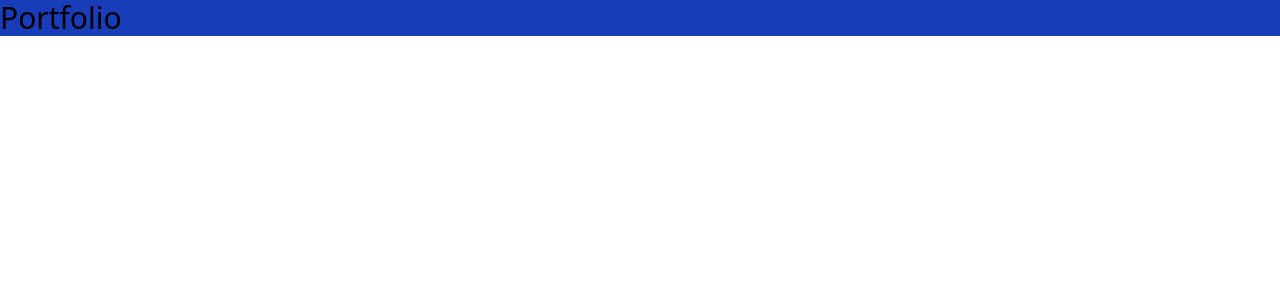
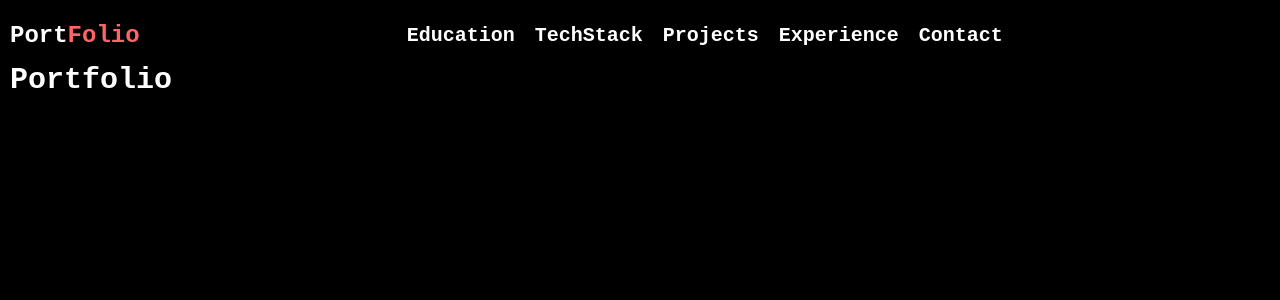
Before and after one commit to Adnanoff029/new_portfolio, a React (Vite) app: page / in a window 1280 px wide. Shown: the top 300 px of the page. Built offline with nearby package versions, Linux system fonts and the light colour scheme.

Commit message:
added the navbar and some data

```diff
--- a/package.json
+++ b/package.json
@@ -11,6 +11,8 @@
   },
   "dependencies": {
     "@tailwindcss/vite": "^4.0.0",
+    "framer-motion": "^12.0.5",
+    "motion": "^12.0.5",
     "react": "^18.3.1",
     "react-dom": "^18.3.1",
     "tailwindcss": "^4.0.0"
--- a/src/App.jsx
+++ b/src/App.jsx
@@ -1,6 +1,18 @@
+import { motion } from "motion/react";
+import Navbar from "./Components/Navbar/Navbar";
 function App() {
   return (
-    <>
+    <motion.div
+      initial={{
+        opacity: 0,
+      }}
+      animate={{
+        opacity: 1,
+      }}
+      transition={{ duration: 1, delay: 0.3, ease: "easeInOut" }}
+      className="bg-black text-white"
+    >
+      <Navbar />
       {/*
         Navbar -> Education, Tech Stack, Projects, Experience, Contact (It should be sticky)
         Header -> Name, Summary
@@ -10,10 +22,10 @@ function App() {
         Experience -> List of employers and their corresponding information (as an expandable list) (Company Name, Position, Duration, Description and my work)
         Contact -> Email, Linkedin, Github
         Footer -> Just a made with love by me
-        */
-      }
-      <h1 className="text-3xl bg-blue-800">Portfolio</h1>
-    </>
+
+        */}
+      <h1 className="text-3xl">Portfolio</h1>
+    </motion.div>
   );
 }
 
--- /dev/null
+++ b/src/Components/Navbar/Navbar.jsx
@@ -0,0 +1,44 @@
+import { motion } from "motion/react";
+import { navOptions } from "../../data/data";
+const Navbar = () => {
+  return (
+    <motion.div
+      initial={{ opacity: 0 }}
+      animate={{ opacity: 1 }}
+      transition={{ duration: 0.7, delay: 1.3, ease: "easeInOut" }}
+      className="py-2 text-white sticky top-0 z-50 flex justify-between items-center"
+    >
+      <div>
+        <motion.div
+          initial={{ width: 0 }}
+          animate={{ width: "100%" }}
+          transition={{ duration: 0.3, delay: 2, ease: "easeInOut" }}
+          className="overflow-hidden whitespace-nowrap text-2xl font-[800]"
+        >
+          Port<span className="text-red-400">Folio</span>
+        </motion.div>
+      </div>
+      <div>
+        <motion.div
+          initial={{ width: 0 }}
+          animate={{ width: "100%" }}
+          transition={{ duration: 1, delay: 2.4, ease: "easeInOut" }}
+          className="text-xl overflow-hidden whitespace-nowrap flex gap-5 items-center justify-between"
+        >
+          {navOptions.map((option, idx) => (
+            <a
+              key={idx}
+              href={option.link}
+              className="hover:text-red-400 hover:underline py-1 transition-all"
+            >
+              {option.name}
+            </a>
+          ))}
+        </motion.div>
+      </div>
+      <div></div>
+    </motion.div>
+  );
+};
+
+export default Navbar;
--- /dev/null
+++ b/src/Pages/main/main.jsx
@@ -0,0 +1,5 @@
+const main = () => {
+  return <div>main</div>;
+};
+
+export default main;
--- /dev/null
+++ b/src/data/data.js
@@ -0,0 +1,22 @@
+export const navOptions = [
+  {
+    name: "Education",
+    link: "#education",
+  },
+  {
+    name: "TechStack",
+    link: "#tech-stack",
+  },
+  {
+    name: "Projects",
+    link: "#projects",
+  },
+  {
+    name: "Experience",
+    link: "#experience",
+  },
+  {
+    name: "Contact",
+    link: "#contact",
+  },
+];
--- a/src/index.css
+++ b/src/index.css
@@ -1,6 +1,18 @@
 @import "tailwindcss";
 * {
-  margin: 0;
-  padding: 0;
   box-sizing: border-box;
 }
+
+body {
+  background-color: rgb(187, 187, 187);
+  color: white;
+  font-family: 'Courier New', Courier, monospace;
+  font-weight: 600;
+}
+ #root{
+  padding: 10px;
+  background-color: black;
+  width: 100%;
+  height: 100%;
+  min-height: 100vh;
+ }
```
Also changed, not shown: public/logo.png (added), 1 other file (tests, documents, lock files or other folders).
